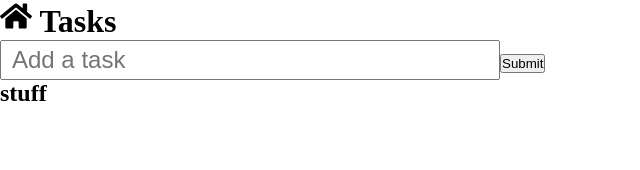
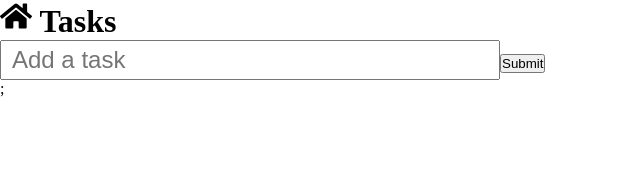
Before and after one commit to Alforoan/reactTesting, a React (Create React App) app: page / in a window 1280 px wide. Shown: the top 170 px of the page, without its empty margins (0-640 px from the left). Built offline with nearby package versions, Linux system fonts and the light colour scheme.

Commit message:
add destructure to List function and have it write a paragraph of a task

```diff
--- a/src/components/List.js
+++ b/src/components/List.js
@@ -1,10 +1,18 @@
 import React from "react";
 
-const List = () => {
+const List = ({ tasks }) => {
   return (
-    <article>
-      <h1>stuff</h1>
-    </article>
+    <div>
+      {tasks.map((task) => {
+        const { id, title } = task;
+        return (
+          <article key={id}>
+            <p>{title}</p>
+          </article>
+        );
+      })}
+      ;
+    </div>
   );
 };
 
```
